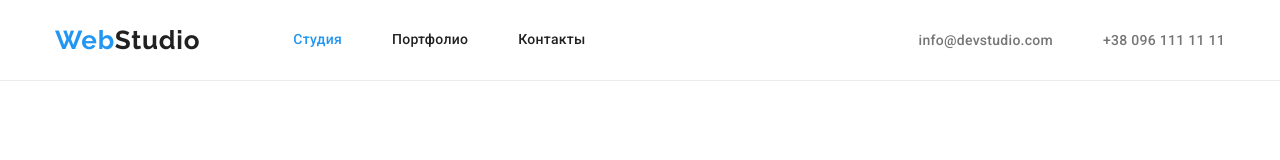
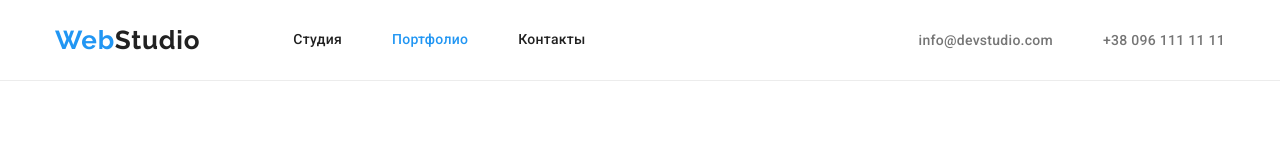
Before and after one commit to LightForLife/goit-markup-hw-03, a plain HTML site: page portfolio.html in a window 1280 px wide. Shown: the top 160 px of the page. Drawn offline with nearby package versions, Linux system fonts and the light colour scheme; a web font is replaced by a local one.

Commit message:
Исправляет header кнопки портфолио

```diff
--- a/portfolio.html
+++ b/portfolio.html
@@ -31,10 +31,10 @@
           >
           <ul class="header-list list">
             <li class="header-item">
-              <a class="header-link link current" href="./index.html">Студия</a>
+              <a class="header-link link" href="./index.html">Студия</a>
             </li>
             <li class="header-item">
-              <a class="header-link link" href="./portfolio.html">Портфолио</a>
+              <a class="header-link link current" href="./portfolio.html">Портфолио</a>
             </li>
             <li class="header-item">
               <a class="header-link link" href="">Контакты</a>
```
Also changed, not shown: index.html (+2 -1 lines).
